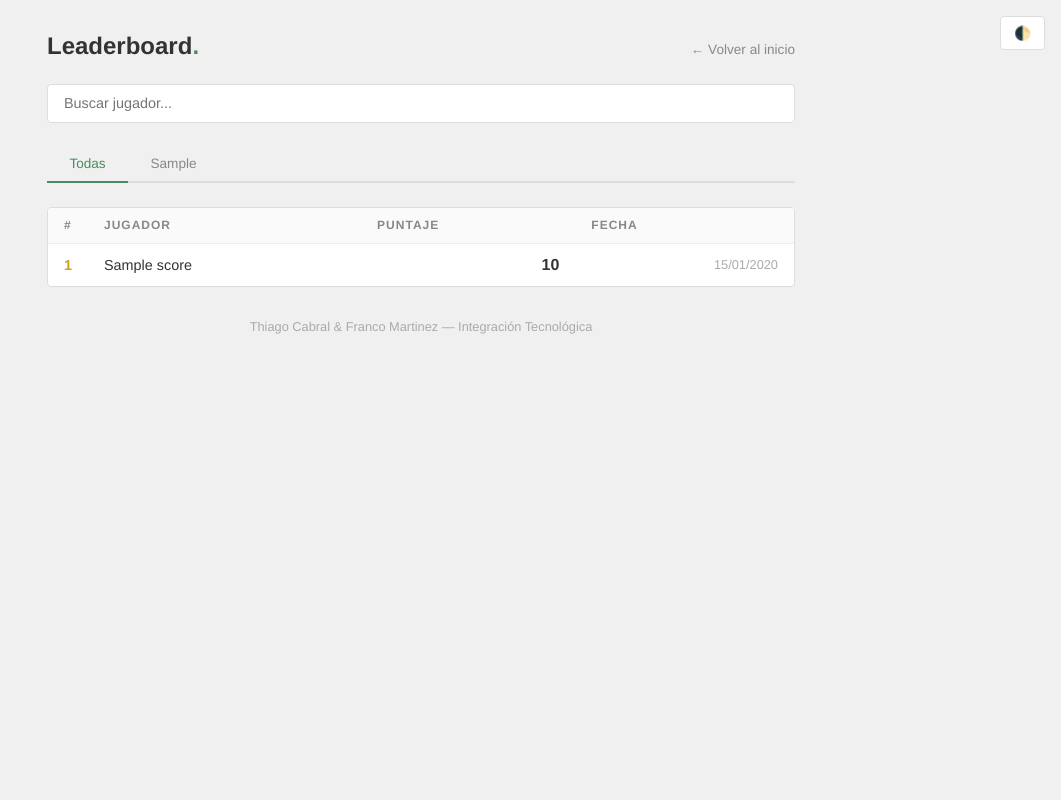
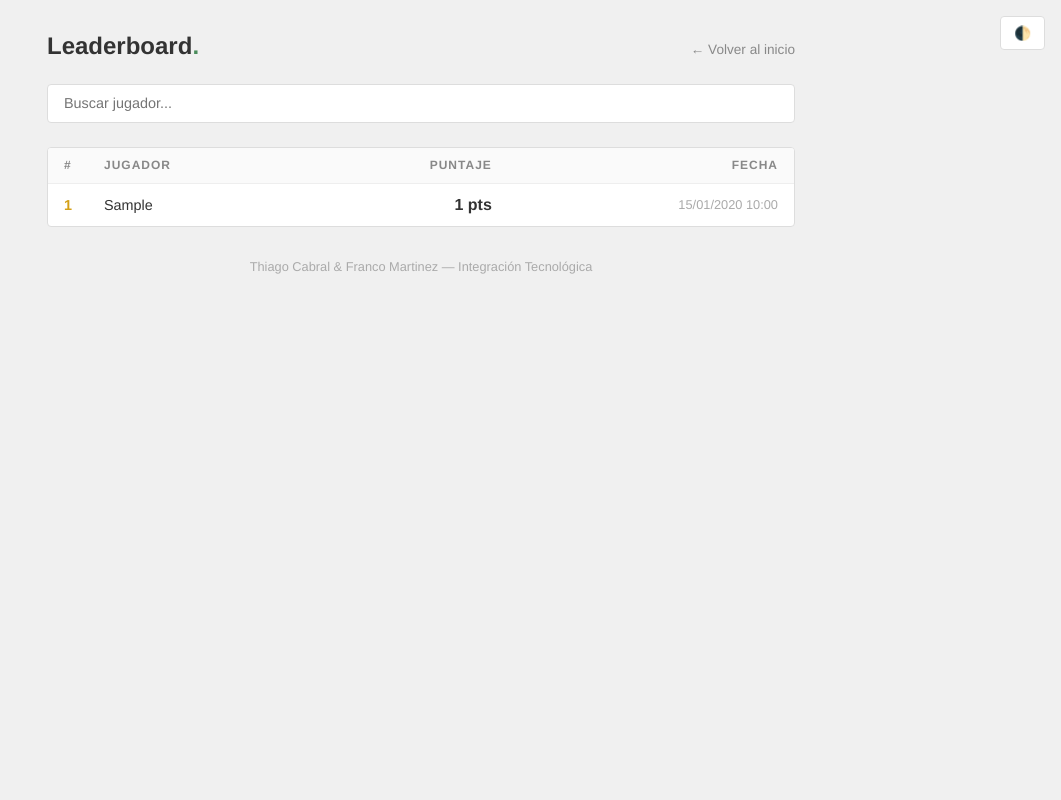
Before and after one commit to FrancoMB1907/Esp32-Snake-game-Martinez-Franco-y-Cabral-Thiago, a Django app: page /leaderboard/ in a window 1280 px wide. Shown: the whole page, without its empty margins (219-1280 px from the left). Run offline with Django 5.2, Linux system fonts and the light colour scheme; tables that the repository leaves empty hold one stand-in row (values such as "Sample post").

Commit message:
Vincular Leaderboard con la tabla 'partidas' de Supabase
- Se modificó el modelo de Django para consumir directamente la tabla existente de la placa ESP32 (managed=False).
- Ajuste de campos en models.py, views.py y admin.py al esquema real en español (jugador, puntaje, fecha).
- Corrección de data binding en leaderboard.html para mostrar los registros en pantalla.
- Remoción de filtros de dificultad obsoletos y mejoras en la alineación visual de la tabla.

```diff
--- a/web/leaderboard/admin.py
+++ b/web/leaderboard/admin.py
@@ -1,4 +1,4 @@
 from django.contrib import admin
-from .models import Score
+from .models import Partida
 
-admin.site.register(Score)
+admin.site.register(Partida)
--- a/web/leaderboard/models.py
+++ b/web/leaderboard/models.py
@@ -1,14 +1,14 @@
 from django.db import models
 
-
-class Score(models.Model):
-    player_name = models.CharField(max_length=50)
-    score = models.IntegerField()
-    difficulty = models.CharField(max_length=20, default='normal')
-    played_at = models.DateTimeField(auto_now_add=True)
+class Partida(models.Model):
+    puntaje = models.IntegerField()
+    jugador = models.CharField(max_length=100)
+    fecha = models.DateTimeField(auto_now_add=True)
 
     class Meta:
-        ordering = ['-score']
+        db_table = 'partidas'  # Usa la tabla que ya existe en Supabase
+        managed = False        # Django NO crea ni modifica esta tabla
+        ordering = ['-puntaje']
 
     def __str__(self):
-        return f"{self.player_name} - {self.score}"
+        return f"{self.jugador} - {self.puntaje} pts"
--- a/web/leaderboard/templates/leaderboard/leaderboard.html
+++ b/web/leaderboard/templates/leaderboard/leaderboard.html
@@ -6,8 +6,8 @@
     <title>Leaderboard - Snake Game</title>
     <style>
         * { margin: 0; padding: 0; box-sizing: border-box; }
-        :root { --bg: #f0f0f0; --card-bg: #fff; --border: #ddd; --border-light: #eee; --text: #333; --text-soft: #555; --text-muted: #888; --text-faint: #aaa; --accent: #4a8c5c; --accent-hover: #3d7a4e; --th-bg: #fafafa; --row-hover: #fafafa; --tab-border: #ddd; }
-        body.dark { --bg: #1a1a1a; --card-bg: #252525; --border: #333; --border-light: #2a2a2a; --text: #ddd; --text-soft: #aaa; --text-muted: #777; --text-faint: #666; --accent: #5cb87a; --accent-hover: #4a9e68; --th-bg: #2a2a2a; --row-hover: #2a2a2a; --tab-border: #333; }
+        :root { --bg: #f0f0f0; --card-bg: #fff; --border: #ddd; --border-light: #eee; --text: #333; --text-soft: #555; --text-muted: #888; --text-faint: #aaa; --accent: #4a8c5c; --accent-hover: #3d7a4e; --th-bg: #fafafa; --row-hover: #fafafa; }
+        body.dark { --bg: #1a1a1a; --card-bg: #252525; --border: #333; --border-light: #2a2a2a; --text: #ddd; --text-soft: #aaa; --text-muted: #777; --text-faint: #666; --accent: #5cb87a; --accent-hover: #4a9e68; --th-bg: #2a2a2a; --row-hover: #2a2a2a; }
         body { font-family: 'Helvetica Neue', Arial, sans-serif; background: var(--bg); color: var(--text); min-height: 100vh; transition: background 0.3s, color 0.3s; }
         .container { max-width: 780px; margin: 0 auto; padding: 2rem 1rem; }
         .theme-btn { position: fixed; top: 1rem; right: 1rem; background: var(--card-bg); border: 1px solid var(--border); border-radius: 4px; padding: 0.5rem 0.8rem; cursor: pointer; font-size: 0.85rem; color: var(--text); font-family: inherit; z-index: 10; transition: background 0.2s; }
@@ -20,15 +20,12 @@
         .search-bar { margin-bottom: 1.5rem; }
         .search-bar input { width: 100%; padding: 0.65rem 1rem; border: 1px solid var(--border); border-radius: 4px; font-size: 0.9rem; font-family: inherit; background: var(--card-bg); color: var(--text); outline: none; transition: border-color 0.2s; }
         .search-bar input:focus { border-color: var(--accent); }
-        .tabs { display: flex; gap: 0; margin-bottom: 1.5rem; border-bottom: 2px solid var(--tab-border); }
-        .tab { padding: 0.6rem 1.4rem; font-size: 0.85rem; font-weight: 500; color: var(--text-muted); text-decoration: none; border-bottom: 2px solid transparent; margin-bottom: -2px; transition: color 0.2s, border-color 0.2s; }
-        .tab:hover { color: var(--accent); }
-        .tab.active { color: var(--accent); border-bottom-color: var(--accent); }
         .filter-info { margin-bottom: 1rem; font-size: 0.85rem; color: var(--text-muted); }
         .filter-info a { color: var(--accent); margin-left: 0.5rem; }
         .table-wrap { background: var(--card-bg); border: 1px solid var(--border); border-radius: 4px; overflow: hidden; transition: background 0.3s, border-color 0.3s; }
         table { width: 100%; border-collapse: collapse; }
         th { padding: 0.65rem 1rem; text-align: left; font-size: 0.75rem; font-weight: 600; color: var(--text-muted); text-transform: uppercase; letter-spacing: 1px; background: var(--th-bg); border-bottom: 1px solid var(--border-light); }
+        th.right { text-align: right; }
         td { padding: 0.75rem 1rem; border-bottom: 1px solid var(--border-light); font-size: 0.9rem; transition: background 0.2s; }
         tr:last-child td { border-bottom: none; }
         tr:hover td { background: var(--row-hover); }
@@ -53,18 +50,9 @@
             <div class="search-bar">
                 <input type="text" name="player" placeholder="Buscar jugador..." value="{{ current_player }}" autocomplete="off">
             </div>
-            <div class="tabs">
-                <a href="?{% if current_player %}player={{ current_player }}&{% endif %}" class="tab {% if not current_difficulty %}active{% endif %}">Todas</a>
-                {% for d in difficulties %}
-                <a href="?difficulty={{ d }}{% if current_player %}&player={{ current_player }}{% endif %}" class="tab {% if current_difficulty == d %}active{% endif %}">{{ d|capfirst }}</a>
-                {% endfor %}
-            </div>
-            {% if current_player or current_difficulty %}
+            {% if current_player %}
             <div class="filter-info">
-                Filtros:
-                {% if current_difficulty %}<strong>{{ current_difficulty|capfirst }}</strong>{% endif %}
-                {% if current_player and current_difficulty %} &middot; {% endif %}
-                {% if current_player %}"{{ current_player }}"{% endif %}
+                Filtrando por: "{{ current_player }}"
                 <a href="{% url 'leaderboard' %}">Limpiar</a>
             </div>
             {% endif %}
@@ -72,14 +60,21 @@
 
         <div class="table-wrap">
             <table>
-                <thead><tr><th>#</th><th>Jugador</th><th>Puntaje</th><th>Fecha</th></tr></thead>
+                <thead>
+                    <tr>
+                        <th>#</th>
+                        <th>Jugador</th>
+                        <th class="right">Puntaje</th>
+                        <th class="right">Fecha</th>
+                    </tr>
+                </thead>
                 <tbody>
                     {% for score in scores %}
                     <tr>
                         <td class="rank rank-{{ forloop.counter }}">{{ forloop.counter }}</td>
-                        <td class="player-name">{{ score.player_name }}</td>
-                        <td class="score-cell">{{ score.score }}</td>
-                        <td class="date-cell">{{ score.played_at|date:"d/m/Y" }}</td>
+                        <td class="player-name">{{ score.jugador }}</td>
+                        <td class="score-cell">{{ score.puntaje }} pts</td>
+                        <td class="date-cell">{{ score.fecha|date:"d/m/Y H:i" }}</td>
                     </tr>
                     {% empty %}
                     <tr><td colspan="4" class="empty">Todavía no hay puntajes registrados.</td></tr>
--- a/web/leaderboard/views.py
+++ b/web/leaderboard/views.py
@@ -1,25 +1,15 @@
 from django.shortcuts import render
-from .models import Score
-
+from .models import Partida
 
 def home(request):
     return render(request, 'leaderboard/home.html')
 
-
 def leaderboard(request):
-    scores = Score.objects.all()
-    difficulty = request.GET.get('difficulty', '')
+    partidas = Partida.objects.all()
     player = request.GET.get('player', '')
-
-    if difficulty:
-        scores = scores.filter(difficulty=difficulty)
     if player:
-        scores = scores.filter(player_name__icontains=player)
-
-    difficulties = Score.objects.values_list('difficulty', flat=True).distinct()
+        partidas = partidas.filter(jugador__icontains=player)
     return render(request, 'leaderboard/leaderboard.html', {
-        'scores': scores,
-        'difficulties': difficulties,
-        'current_difficulty': difficulty,
+        'scores': partidas,
         'current_player': player,
     })
```
